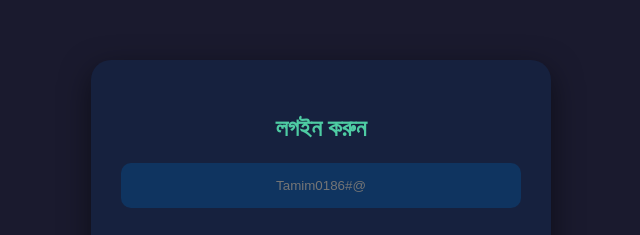
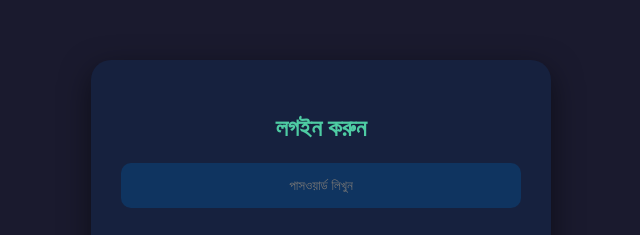
Before and after one commit to rojaislam1619-collab/roja-income-v2, a plain HTML site: page index.html in a window 1280 px wide. Shown: the part 207-442 px from the top of the page, 319-959 px from the left. Drawn offline with Linux system fonts and the light colour scheme.

Commit message:
Update index.html

```diff
--- a/index.html
+++ b/index.html
@@ -58,7 +58,7 @@
         <!-- পাসওয়ার্ড সেকশন -->
         <div id="login-section">
             <h2>লগইন করুন</h2>
-            <input type="password" id="pass" placeholder="Tamim0186#@">
+            <input type="password" id="pass" placeholder="পাসওয়ার্ড লিখুন">
             <button onclick="checkPass()">প্রবেশ করুন</button>
         </div>
 
```
